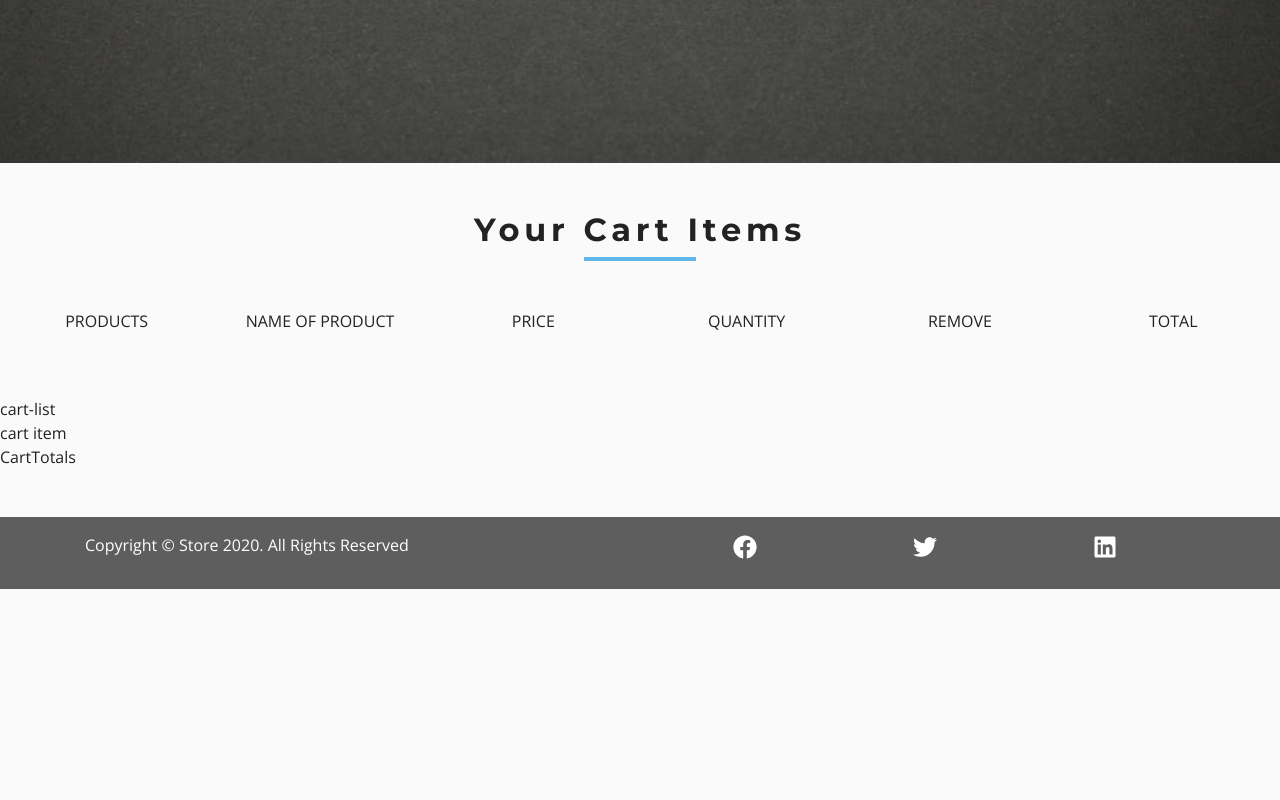
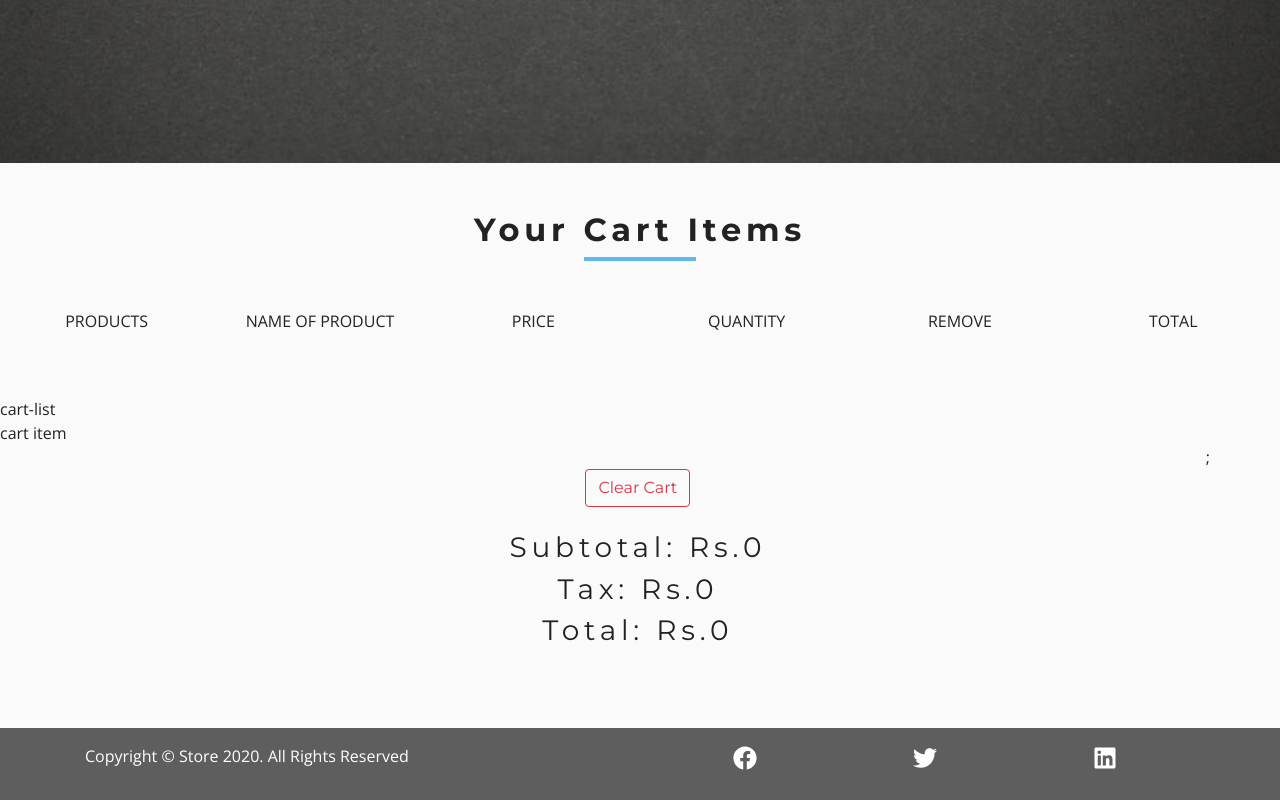
Before and after one commit to SamStha07/react-store, a React (Create React App) app: page /cart in a window 1280 px wide. Shown: the part 378-1178 px from the top of the page. Before the commit the page ends 967 px from the top, so only its background shows below. Built offline with nearby package versions, Linux system fonts and the light colour scheme.

Commit message:
Added cart totals in cart component

```diff
--- a/src/components/CartPage/CartTotals.js
+++ b/src/components/CartPage/CartTotals.js
@@ -1,9 +1,30 @@
-import React from 'react'
+import React from "react";
+import { ProductConsumer } from "../../context/context";
 
 export default function CartTotals() {
-    return (
-        <div>
-            CartTotals
-        </div>
-    )
+  return (
+    <div className="container">
+      <div className="row">
+        <ProductConsumer>
+          {(value) => {
+            const { clearCart, cartSubTotal, cartTax, cartTotal } = value;
+            return (
+              <div className="col text-title text-center my-4">
+                <button
+                  className="btn btn-outline-danger text-capitalize mb-4"
+                  onClick={clearCart}
+                >
+                  clear cart
+                </button>
+                <h3>subtotal: Rs.{cartSubTotal}</h3>
+                <h3>tax: Rs.{cartTax}</h3>
+                <h3>total: Rs.{cartTotal}</h3>
+              </div>
+            );
+          }}
+        </ProductConsumer>
+        ;
+      </div>
+    </div>
+  );
 }
```
